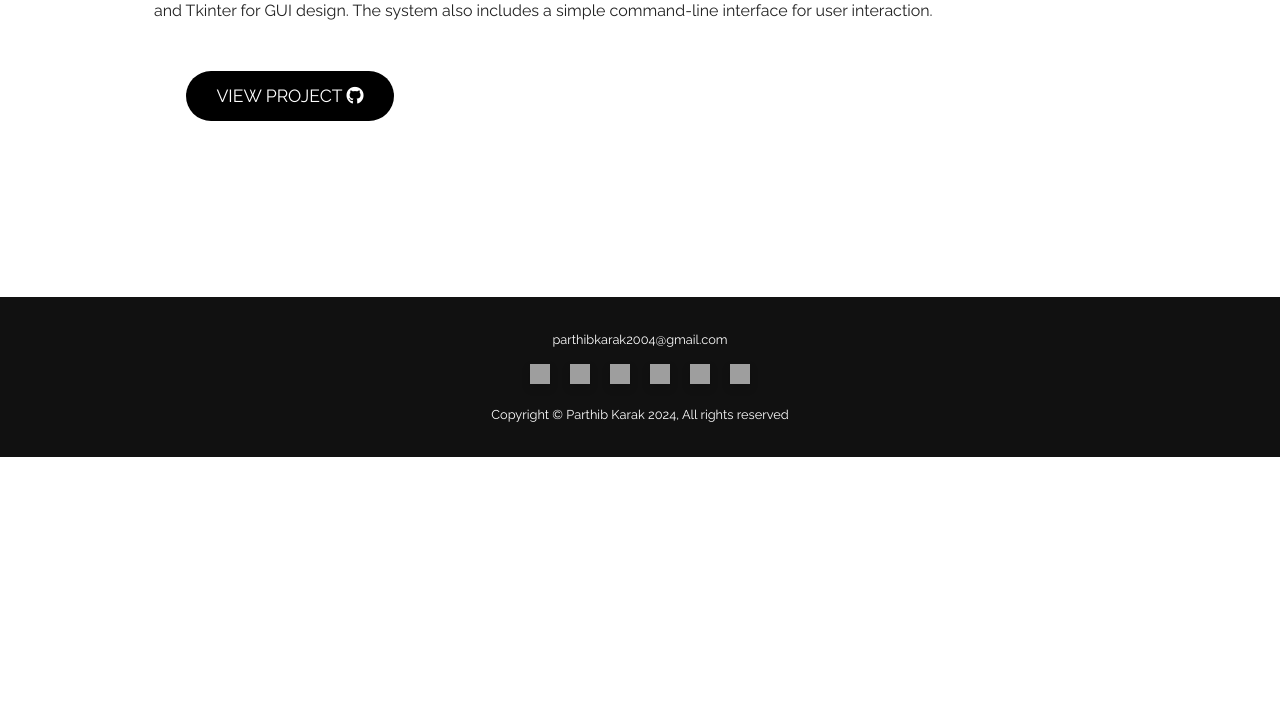
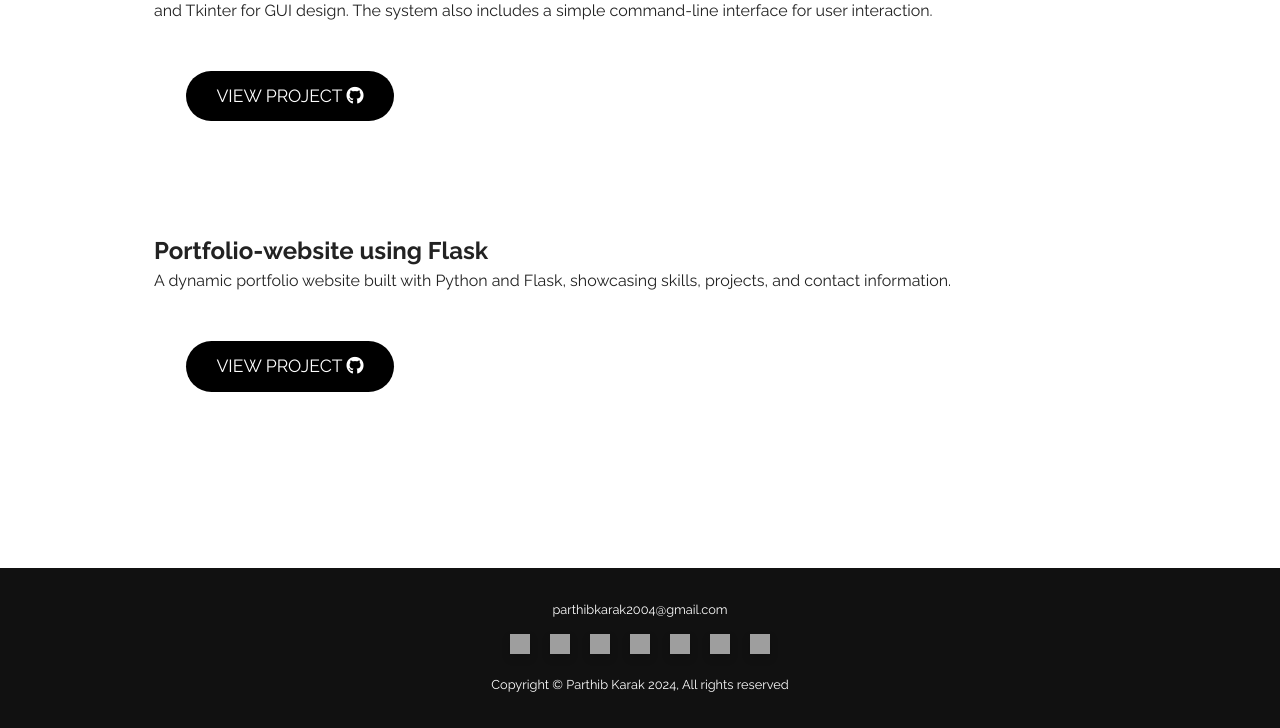
Before and after one commit to Parthibkarak71/Portfolio_Parthib_-Flask, a Flask app: page /projects in a window 1280 px wide. Shown: the part 1178-1906 px from the top of the page. Before the commit the page ends 1635 px from the top, so only its background shows below. Run offline with Flask 3, Linux system fonts and the light colour scheme; grey boxes are pictures that could not be loaded.

Commit message:
update project page

```diff
--- a/app.py
+++ b/app.py
@@ -56,4 +56,4 @@ def projects_page():
 
 @app.route('/resume')
 def resume():
-    return send_file("static/assets/parthib_cv.pdf", as_attachment=True)
+    return send_file("static/assets/fucking_idiot.png", as_attachment=True)
--- a/static/assets/projects.json
+++ b/static/assets/projects.json
@@ -19,6 +19,11 @@
             "name" : "Library Management system using Python",
             "description" : "This Python-based library management system allows users to add, remove, and lend books. It uses SQLite for database storage and Tkinter for GUI design. The system also includes a simple command-line interface for user interaction.",
             "url" : "https://github.com/Parthibkarak71/Parthib-karak"
+        },
+        {
+            "name" : "Portfolio-website using Flask",
+            "description" : "A dynamic portfolio website built with Python and Flask, showcasing skills, projects, and contact information.",
+            "url" : "https://github.com/Parthibkarak71/Portfolio_Parthib_-Flask"
         }
     ]
 }
--- a/templates/base.html
+++ b/templates/base.html
@@ -92,6 +92,10 @@
                     src="https://static-00.iconduck.com/assets.00/github-icon-2048x1988-jzvzcf2t.png"
                     alt="Github"
                     style="border-radius: 0px;"></a>
+                    <a href="https://t.me/Babaiii_0007" target="_blank"><img
+                        src="https://cdn.pixabay.com/photo/2021/12/27/10/50/telegram-icon-6896828_1280.png"
+                        alt="Telegram"
+                        style="border-radius: 0px;"></a>
             </div>
             <!-- Attribution -->
             <p>Copyright &copy; Parthib Karak 2024, All rights reserved</p>
```
Also changed, not shown: templates/contact.html (+12 -0 lines).
